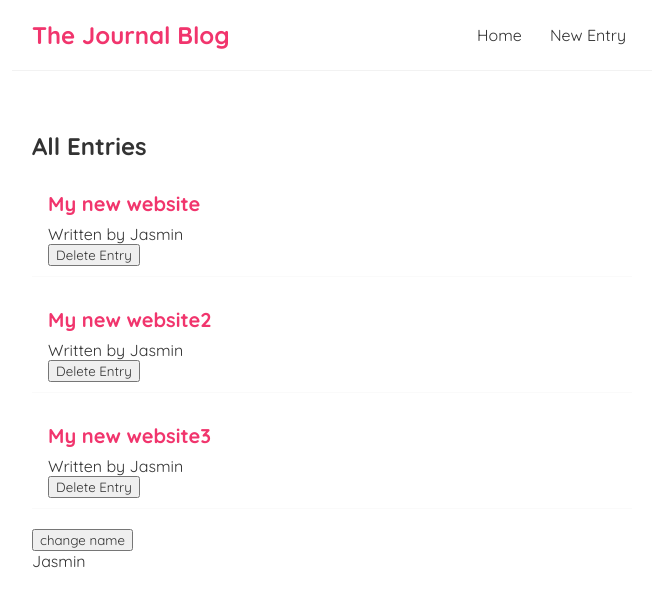
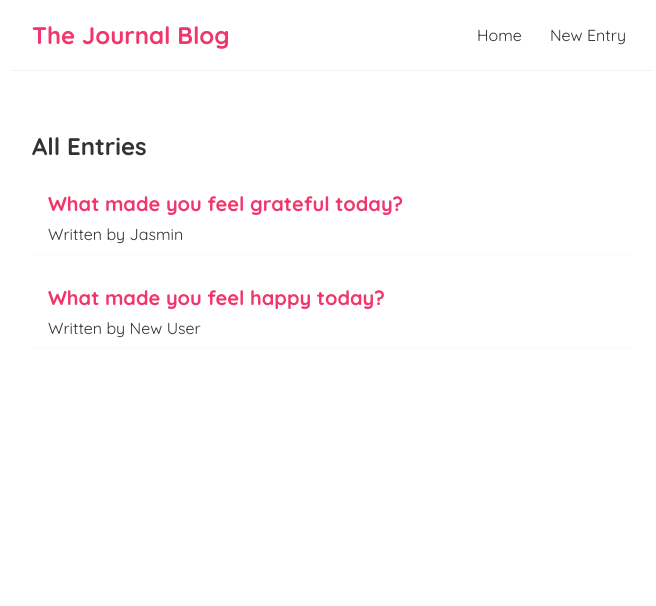
Before and after one commit to jsongcodes/journal-blog, a React (Create React App) app: page / in a window 1280 px wide. Shown: the top 606 px of the page, without its empty margins (308-964 px from the left). Built offline with nearby package versions, Linux system fonts and the light colour scheme; data requests are answered from the project's data file.

Commit message:
Added fetch request, deleted handleDelete function

```diff
--- a/src/EntryList.js
+++ b/src/EntryList.js
@@ -1,4 +1,4 @@
-const EntryList = ({ entries, title, handleDelete }) => {
+const EntryList = ({ entries, title }) => {
   return (
     <div className="entry-list">
       <h2>{title}</h2>
@@ -6,7 +6,6 @@ const EntryList = ({ entries, title, handleDelete }) => {
         <div className="entry-preview" key={entry.id}>
           <h2>{entry.title}</h2>
           <p>Written by {entry.author}</p>
-          <button onClick={() => handleDelete(entry.id)}>Delete Entry</button>
         </div>
       ))}
     </div>
--- a/src/Home.js
+++ b/src/Home.js
@@ -2,43 +2,19 @@ import { useState, useEffect } from "react";
 import EntryList from "./EntryList";
 
 const Home = () => {
-  const [entries, setEntries] = useState([
-    {
-      title: "My new website",
-      body: "lorem ipsum...",
-      author: "Jasmin",
-      id: 1,
-    },
-    {
-      title: "My new website2",
-      body: "lorem ipsum...",
-      author: "Jasmin",
-      id: 2,
-    },
-    {
-      title: "My new website3",
-      body: "lorem ipsum...",
-      author: "Jasmin",
-      id: 3,
-    },
-  ]);
+  const [entries, setEntries] = useState(null);
 
   const [name, setName] = useState('Jasmin')
 
-  const handleDelete = (id) => {
-    const newEntries = entries.filter(entry => entry.id !== id);
-    setEntries(newEntries);
-  }
-
   useEffect(() => {
-    console.log('useeffect ran')
+      fetch('http://localhost:8000/entries')
+      .then(resp => resp.json())
+      .then(data => setEntries(data))
   }, [])
 
   return (
     <div className="home">
-      <EntryList entries={entries} title="All Entries" handleDelete={handleDelete}/>
-      <button onClick={() => setName('new name')}>change name</button>
-      <p>{name}</p>
+      {entries && <EntryList entries={entries} title="All Entries"/>}
     </div>
   );
 };
```
